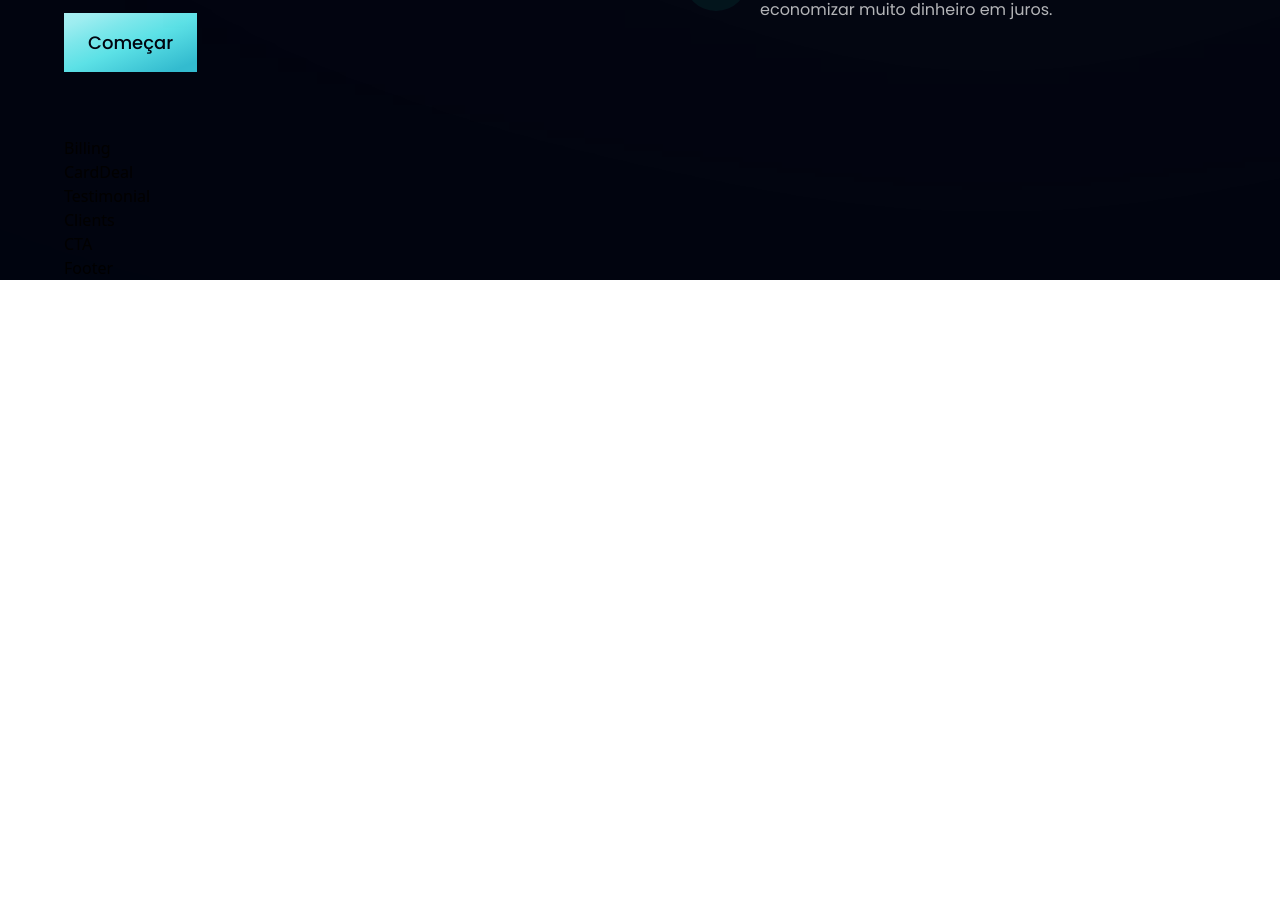
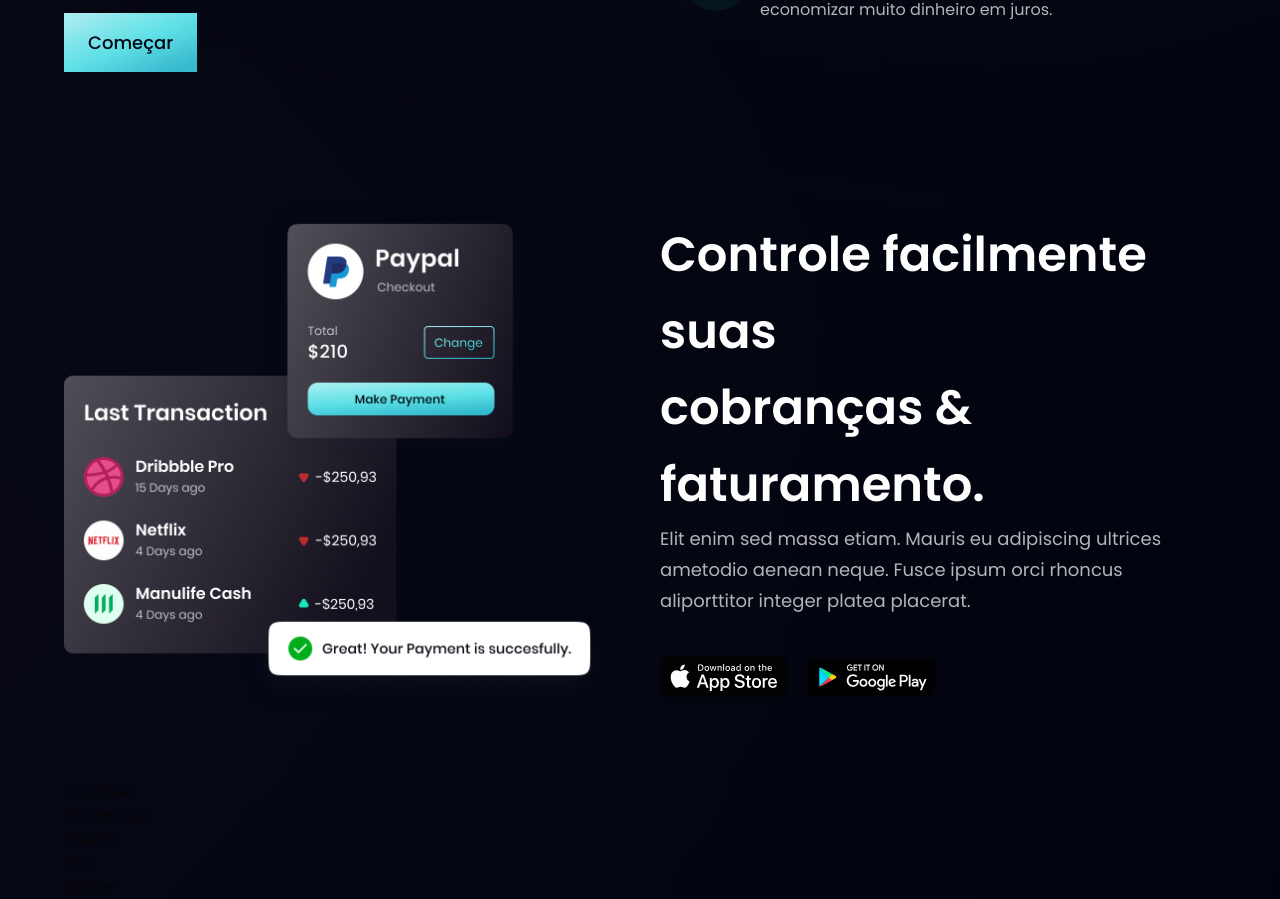
Before and after one commit to guilherhenri/bank-modern-app, a React (Vite) app: page / in a window 1280 px wide. Shown: the part 1410-2309 px from the top of the page. Before the commit the page ends 1690 px from the top, so only its background shows below. Built offline with nearby package versions, Linux system fonts and the light colour scheme.

Commit message:
Created Billing component

```diff
--- a/src/components/Billing.jsx
+++ b/src/components/Billing.jsx
@@ -1,7 +1,50 @@
-import React from 'react'
+import { apple, bill, google } from '../assets'
+import styles, { layout } from '../style'
 
-function Billing() {
-  return <div>Billing</div>
-}
+const Billing = () => (
+  <section id="product" className={layout.sectionReverse}>
+    <div className={layout.sectionImgReverse}>
+      <img
+        src={bill}
+        alt="billing"
+        className="w-[100%] h-[100%] relative z-[5]"
+      />
+
+      <div
+        className="absolute z-[3] -left-1/2 top-0 w-[50%] h-[50%]
+        rounded-full white__gradient"
+      />
+      <div
+        className="absolute z-[0] -left-1/2 bottom-0 w-[50%] h-[50%]
+        rounded-full pink__gradient"
+      />
+    </div>
+
+    <div className={layout.sectionInfo}>
+      <h2 className={styles.heading2}>
+        Controle facilmente suas <br className="sm:block hidden" />
+        cobranças & faturamento.
+      </h2>
+
+      <p className={`${styles.paragraph} max-w-[470px mt-5]`}>
+        Elit enim sed massa etiam. Mauris eu adipiscing ultrices ametodio aenean
+        neque. Fusce ipsum orci rhoncus aliporttitor integer platea placerat.
+      </p>
+
+      <div className="flex flex-row flex-wrap sm:mt-10 mt-6">
+        <img
+          src={apple}
+          alt="apple_store"
+          className="w-[128px] h-[42px] object-contain mr-5 cursor-pointer"
+        />
+        <img
+          src={google}
+          alt="google_play"
+          className="w-[128px] h-[42px] object-contain cursor-pointer"
+        />
+      </div>
+    </div>
+  </section>
+)
 
 export default Billing
```
